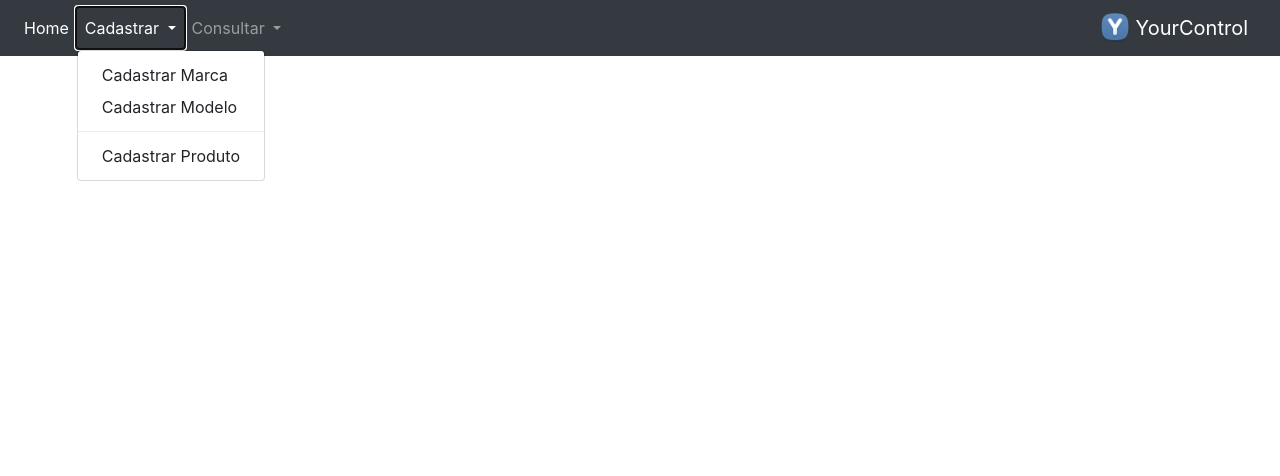
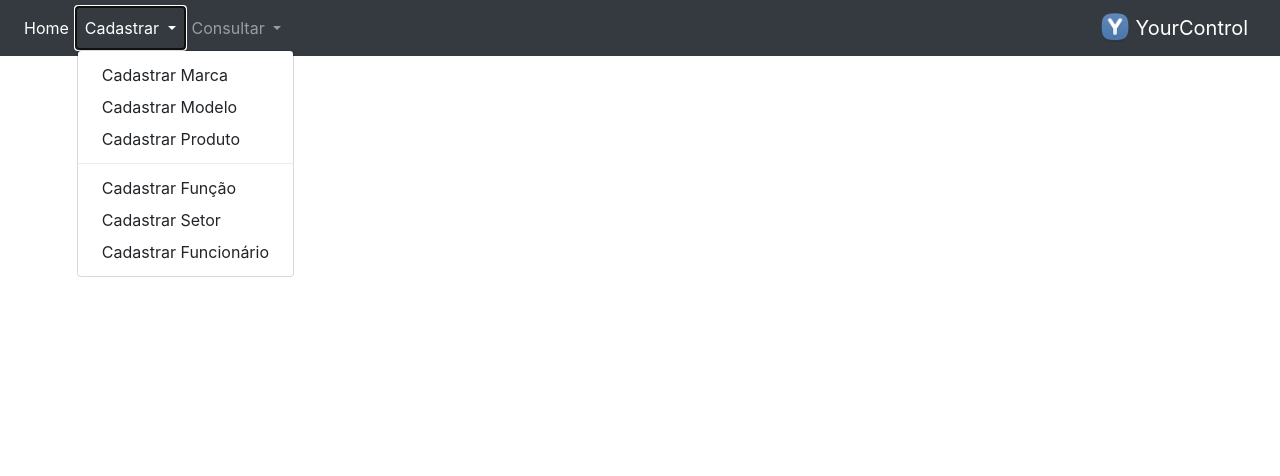
Before and after one commit to felipeschossler/yourcontrol, a PHP site: page /index.php in a window 1280 px wide, after a click on "Cadastrar". Shown: the top 476 px of the page. Run offline with PHP 8.4, Linux system fonts and the light colour scheme; some libraries are stand-ins or nearby versions.

Commit message:
Add options consulta and cadastro of funcao, setor, funcionario

```diff
--- a/tmpl/header.php
+++ b/tmpl/header.php
@@ -22,8 +22,11 @@
                     <div class="dropdown-menu" aria-labelledby="navbarDropdown">
                         <a class="dropdown-item" href="marca-f.php">Cadastrar Marca</a>
                         <a class="dropdown-item" href="modelo-f.php">Cadastrar Modelo</a>
+                        <a class="dropdown-item" href="produto-f.php">Cadastrar Produto</a>
                         <div class="dropdown-divider"></div>
-                        <a class="dropdown-item" href="produto-f.php">Cadastrar Produto</a>
+                        <a class="dropdown-item" href="funcao-f.php">Cadastrar Função</a>
+                        <a class="dropdown-item" href="setor-f.php">Cadastrar Setor</a>
+                        <a class="dropdown-item" href="funcionario-f.php">Cadastrar Funcionário</a>
                     </div>
                 </li>
                 <!--consultar-->
@@ -34,8 +37,11 @@
                     <div class="dropdown-menu" aria-labelledby="navbarDropdown">
                         <a class="dropdown-item" href="marca-consulta.php">Consultar Marca</a>
                         <a class="dropdown-item" href="modelo-consulta.php">Consultar Modelo</a>
+                        <a class="dropdown-item" href="produto-consulta.php">Consultar Produto</a>
                         <div class="dropdown-divider"></div>
-                        <a class="dropdown-item" href="produto-consulta.php">Consultar Produto</a>
+                        <a class="dropdown-item" href="funcao-consulta.php">Consultar Função</a>
+                        <a class="dropdown-item" href="setor-consulta.php">Consultar Setor</a>
+                        <a class="dropdown-item" href="funcionario-consulta.php">Consultar Funcionário</a>
                     </div>
                 </li>
             </ul>
```
